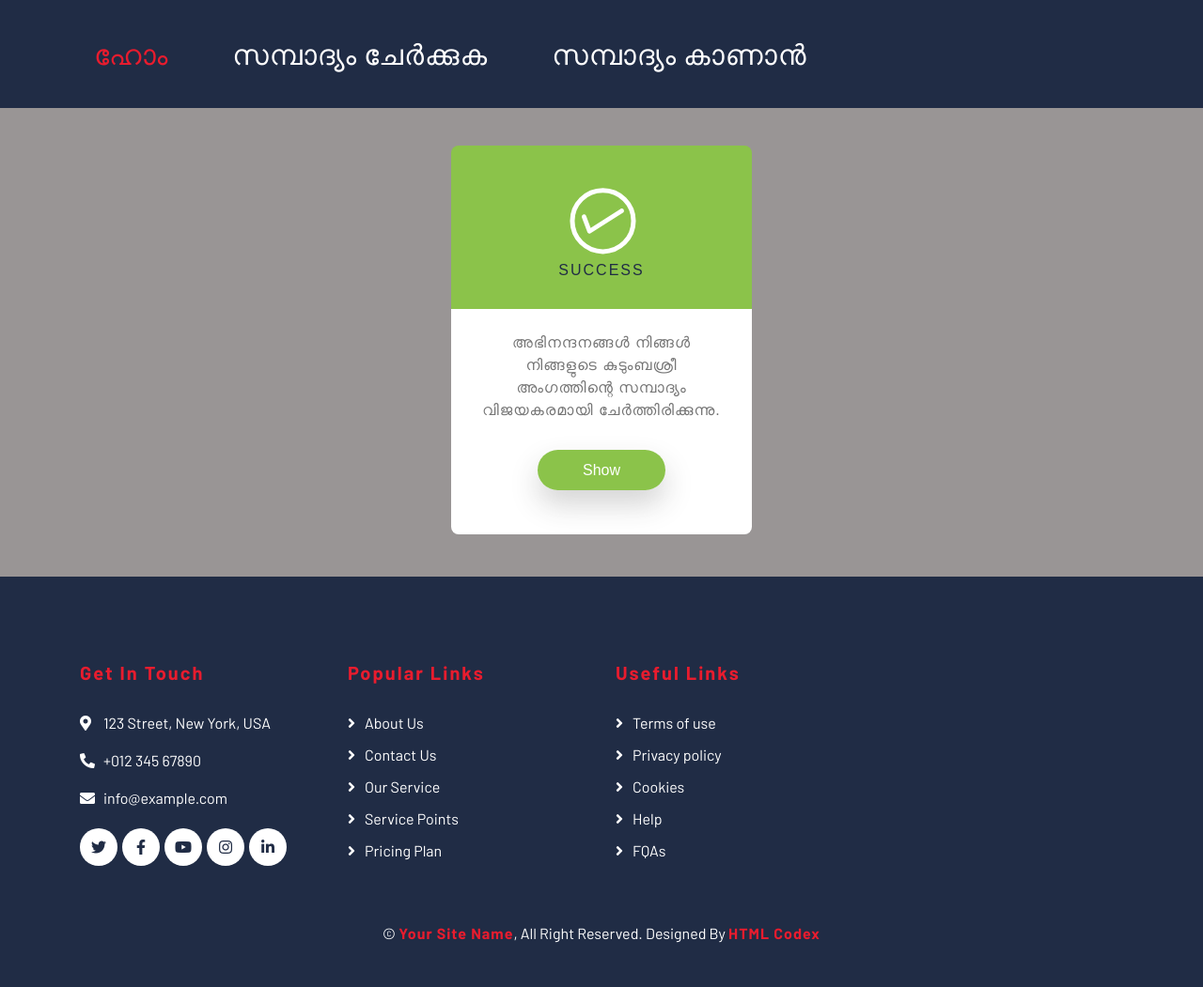
After one commit to sabarinathem/Kudumbasree-Management-System, a Django app: page /successful/ in a window 1280 px wide. The commit adds this page. Shown: the whole page at 94% size. Run offline with Django 3.2, Linux system fonts and the light colour scheme; some libraries are stand-ins or nearby versions.

Commit message:
add saving successful html page and remove top bar from main.html then add project menu in malayalam

```diff
--- a/app/static/css/style.css
+++ b/app/static/css/style.css
@@ -163,7 +163,7 @@ a:focus {
     margin: -4px 0 0 0;
     color: #E81C2E;
     font-size: 50px;
-    line-height: 50px;
+    line-height: 60px;
     font-weight: 800;
     letter-spacing: 1px;
     font-style: italic;
--- a/app/templates/app/main.html
+++ b/app/templates/app/main.html
@@ -91,10 +57,10 @@
 
                     <div class="collapse navbar-collapse justify-content-between" id="navbarCollapse">
                         <div class="navbar-nav mr-auto">
-                            <a href="{% url 'app:startpage'%}" class="nav-item nav-link active">Home</a>
-                            <a href="{% url 'app:index' %}" class="nav-item nav-link">Index</a>
-                            <a href="{% url 'app:savings_of_intended_month'%}" class="nav-item nav-link">Savings</a>
-                            <a href="price.html" class="nav-item nav-link">Price</a>
+                            <a href="{% url 'app:startpage'%}" class="nav-item nav-link active" style="font-size: 30px;">ഹോം &emsp;</a>
+                            <a href="{% url 'app:index' %}" class="nav-item nav-link" style="font-size: 30px;">സമ്പാദ്യം ചേർക്കുക &emsp;</a>
+                            <a href="{% url 'app:savings_of_intended_month'%}" class="nav-item nav-link"  style="font-size: 30px;">സമ്പാദ്യം കാണാൻ</a>
+                            <!-- <a href="price.html" class="nav-item nav-link">Price</a>
                             <a href="location.html" class="nav-item nav-link">Washing Points</a>
                             <div class="nav-item dropdown">
                                 <a href="#" class="nav-link dropdown-toggle" data-toggle="dropdown">Pages</a>
--- /dev/null
+++ b/app/templates/app/successful.html
@@ -0,0 +1,110 @@
+{% extends 'app/main.html'%}
+{% load static %}
+{% block content %}
+<!DOCTYPE html>
+<html lang="en">
+<head>
+    <meta charset="UTF-8">
+    <meta http-equiv="X-UA-Compatible" content="IE=edge">
+    <meta name="viewport" content="width=device-width, initial-scale=1.0">
+    <title>successful</title>
+    <style>
+            #card {
+      position: relative;
+      width: 320px;
+      display: block;
+      margin: 40px auto;
+      text-align: center;
+      font-family: 'Source Sans Pro', sans-serif;
+    }
+    #upper-side {
+      padding: 2em;
+      background-color: #8BC34A;
+      display: block;
+      color: #fff;
+      border-top-right-radius: 8px;
+      border-top-left-radius: 8px;
+    }
+    #checkmark {
+      font-weight: lighter;
+      fill: #fff;
+      margin: -3.5em auto auto 20px;
+    }
+    #status {
+      font-weight: lighter;
+      text-transform: uppercase;
+      letter-spacing: 2px;
+      font-size: 1em;
+      margin-top: -.2em;
+      margin-bottom: 0;
+    }
+    #lower-side {
+      padding: 2em 2em 5em 2em;
+      background: #fff;
+      display: block;
+      border-bottom-right-radius: 8px;
+      border-bottom-left-radius: 8px;
+    }
+    #message {
+      margin-top: -.5em;
+      color: #757575;
+      letter-spacing: 1px;
+    }
+    #contBtn {
+      position: relative;
+      top: 1.5em;
+      text-decoration: none;
+      background: #8bc34a;
+      color: #fff;
+      margin: auto;
+      padding: .8em 3em;
+      -webkit-box-shadow: 0px 15px 30px rgba(50, 50, 50, 0.21);
+      -moz-box-shadow: 0px 15px 30px rgba(50, 50, 50, 0.21);
+      box-shadow: 0px 15px 30px rgba(50, 50, 50, 0.21);
+      border-radius: 25px;
+      -webkit-transition: all .4s ease;
+    		-moz-transition: all .4s ease;
+    		-o-transition: all .4s ease;
+    		transition: all .4s ease;
+    }
+    #contBtn:hover {
+      -webkit-box-shadow: 0px 15px 30px rgba(50, 50, 50, 0.41);
+      -moz-box-shadow: 0px 15px 30px rgba(50, 50, 50, 0.41);
+      box-shadow: 0px 15px 30px rgba(50, 50, 50, 0.41);
+      -webkit-transition: all .4s ease;
+    		-moz-transition: all .4s ease;
+    		-o-transition: all .4s ease;
+    		transition: all .4s ease;
+    }
+    </style>
+</head>
+<body style="background-color: rgb(153, 149, 149);">
+    <div id='card' class="animated fadeIn">
+        <div id='upper-side'>
+          <?xml version="1.0" encoding="utf-8"?>
+            <!-- Generator: Adobe Illustrator 17.1.0, SVG Export Plug-In . SVG Version: 6.00 Build 0)  -->
+            <!DOCTYPE svg PUBLIC "-//W3C//DTD SVG 1.1//EN" "http://www.w3.org/Graphics/SVG/1.1/DTD/svg11.dtd">
+            <svg version="1.1" id="checkmark" xmlns="http://www.w3.org/2000/svg" xmlns:xlink="http://www.w3.org/1999/xlink" x="0px" y="0px" xml:space="preserve">
+              <path d="M131.583,92.152l-0.026-0.041c-0.713-1.118-2.197-1.447-3.316-0.734l-31.782,20.257l-4.74-12.65
+          c-0.483-1.29-1.882-1.958-3.124-1.493l-0.045,0.017c-1.242,0.465-1.857,1.888-1.374,3.178l5.763,15.382
+          c0.131,0.351,0.334,0.65,0.579,0.898c0.028,0.029,0.06,0.052,0.089,0.08c0.08,0.073,0.159,0.147,0.246,0.209
+          c0.071,0.051,0.147,0.091,0.222,0.133c0.058,0.033,0.115,0.069,0.175,0.097c0.081,0.037,0.165,0.063,0.249,0.091
+          c0.065,0.022,0.128,0.047,0.195,0.063c0.079,0.019,0.159,0.026,0.239,0.037c0.074,0.01,0.147,0.024,0.221,0.027
+          c0.097,0.004,0.194-0.006,0.292-0.014c0.055-0.005,0.109-0.003,0.163-0.012c0.323-0.048,0.641-0.16,0.933-0.346l34.305-21.865
+          C131.967,94.755,132.296,93.271,131.583,92.152z" />
+              <circle fill="none" stroke="#ffffff" stroke-width="5" stroke-miterlimit="10" cx="109.486" cy="104.353" r="32.53" />
+            </svg>
+            <h3 id='status'>
+            Success
+          </h3>
+        </div>
+        <div id='lower-side'>
+          <p id='message'>
+            അഭിനന്ദനങ്ങൾ  നിങ്ങൾ നിങ്ങളുടെ കുടുംബശ്രീ അംഗത്തിന്റെ സമ്പാദ്യം വിജയകരമായി ചേർത്തിരിക്കുന്നു.
+          </p>
+          <a href="{% url 'app:savings_of_intended_month' %}" id="contBtn">Show</a>
+        </div>
+      </div>
+</body>
+</html>
+{% endblock content %}
--- a/app/urls.py
+++ b/app/urls.py
@@ -6,6 +6,7 @@ app_name='app'
 urlpatterns=[
 
     path('',views.startpage,name="startpage"),
+    path('successful/',TemplateView.as_view(template_name="app/successful.html"),name="successful"),
     path('main/',TemplateView.as_view(template_name="app/main.html")),
     path('index/',views.index,name="index"),
     path('addmember/',views.add_member,name="add_member"),
--- a/app/views.py
+++ b/app/views.py
@@ -86,7 +86,7 @@ def save(request,id):
                 total_savings=previous_month_savings+total_savings_this_month
                 sav.total_savings=total_savings
                 sav.save()
-                return redirect('app:show')
+                return redirect('app:successful')
     except:
         if request.method=="POST":
             month=request.POST["month"]
@@ -146,7 +146,7 @@ def save(request,id):
                 sav.save()
 
 
-                return redirect('app:show')
+                return redirect('app:successful')
 
 def show(request):
     savings=Savings.objects.all()
```
Also changed, not shown: other parts of app/templates/app/main.html (+16 -50 lines), app/templates/app/show_savings_of_intended_month.html (+52 -15 lines), db.sqlite3.
